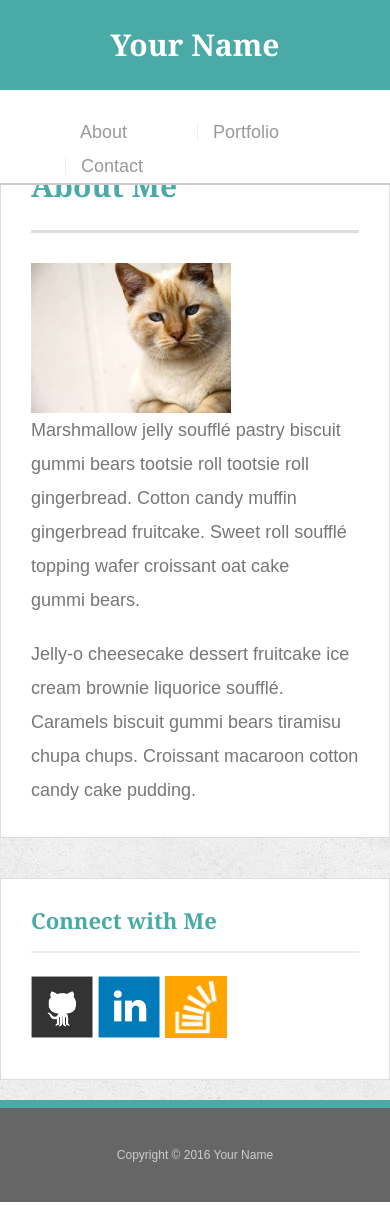
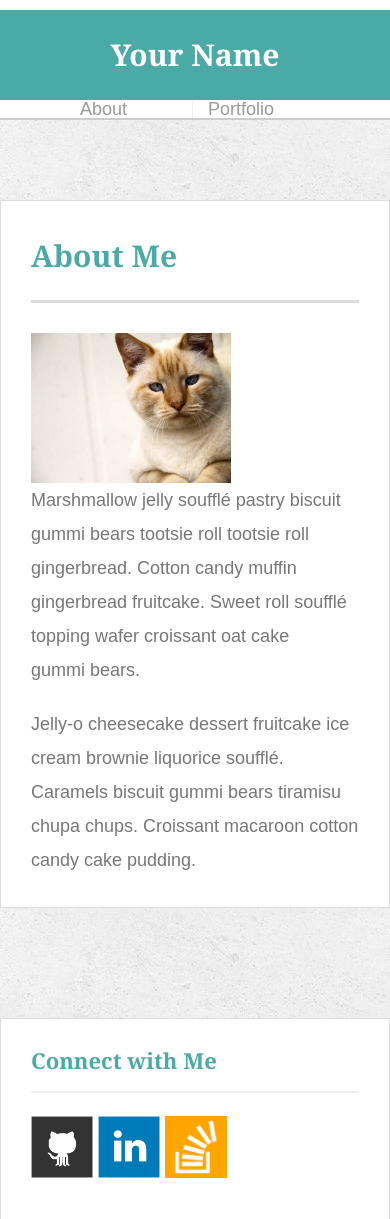
Before and after one commit to Lysnandie/Responsive-Portfolio, a plain HTML site: page index.html in a window 390 px wide. Shown: the top 1219 px of the page. Drawn offline with Linux system fonts and the light colour scheme.

Commit message:
final homework

```diff
--- a/assets/css/style.css
+++ b/assets/css/style.css
@@ -239,6 +239,89 @@ input[type=submit] {
 }
 
 
+
+@media only screen and (max-width: 980px){
+  .container {
+    width: 100%;
+  }
+
+  #logo {
+    width: 30%;
+    margin-top:10px;
+    margin-left: 0px;
+  }
+
+  #masthead {
+    width: 100%;
+    height: 120px;
+
+  }
+
+  nav {
+    width: 100%;
+    margin-bottom:9px;
+    height: 20px;
+    margin-top: 0px;
+  }
+
+  nav a {
+    float: right;
+    padding-bottom: 20px;
+  }
+
+  .main-section{
+    width: 40%;
+    margin-left:0px;
+    margin-top:70px;
+  }
+
+  .work {
+    width: 100%;
+  }
+
+  .sidebar {
+    float: right;
+    margin-right: 50px;
+    margin-top: 70px;
+  }
+}
+
+@media only screen and (max-width: 768px) {
+  .container {
+    width: 100%;
+  }
+
+  #logo {
+    width: 36%;
+  }
+
+  #masthead {
+  }
+
+  nav {
+    width: 100%;
+  }
+
+  nav a {
+    float: right;
+    padding-bottom: 20px;
+  }
+
+  .main-section{
+    width: 100%;
+  }
+
+  .work {
+    width: 100%;
+  }
+
+  .sidebar {
+    max-width: 100%;
+    float: right;
+    width: 650px;
+  }
+}
+
 @media only screen and (max-width: 640px) {
   .container {
     width: 100%;
@@ -254,10 +337,12 @@ input[type=submit] {
 
   nav {
     width: 100%;
+    height: 10px;
   }
 
   nav a {
     margin-left: 65px;
+    float: left;
   }
 
   .main-section{
@@ -272,4 +357,5 @@ input[type=submit] {
     max-width: 100%;
     float: left;
   }
+
 }
```
